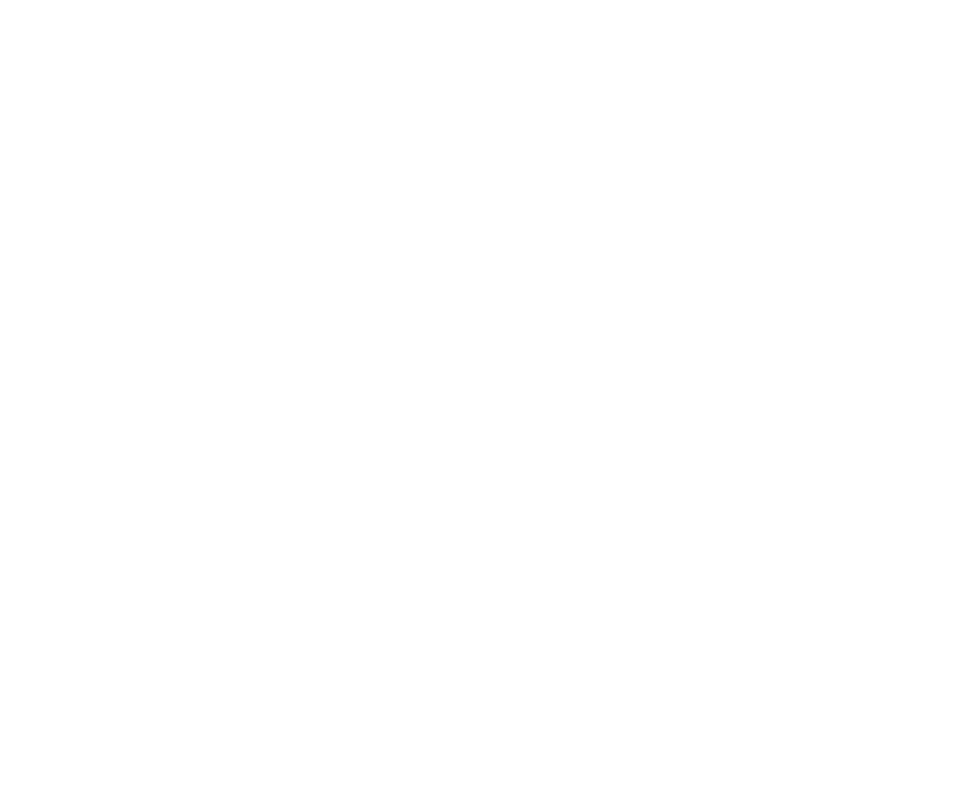
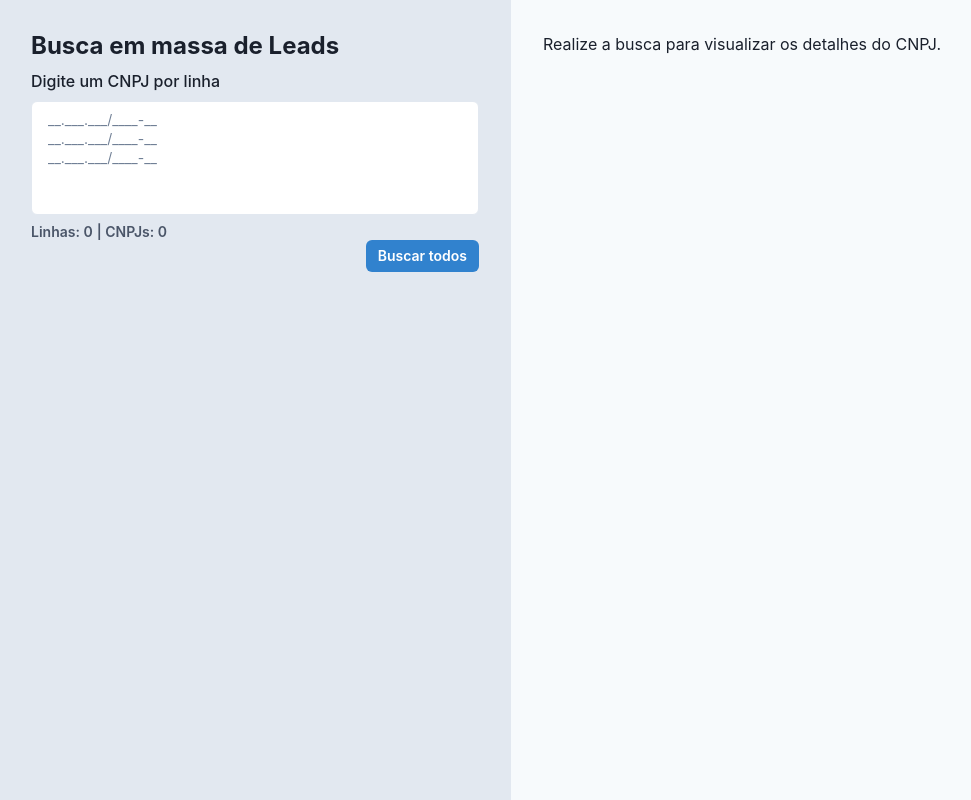
Before and after one commit to santhoo/leads-search, a Next.js app: page /bulk in a window 1280 px wide. Shown: the whole page, without its empty margins (1-972 px from the left). Built offline with nearby package versions, Linux system fonts and the light colour scheme.

Commit message:
Recursive fetch List results Active item context

```diff
--- /dev/null
+++ b/src/components/ItemDetail.js
@@ -0,0 +1,64 @@
+import { Flex } from '@chakra-ui/react'
+
+import CardItem from '@/components/CardItem'
+
+export default function ItemDetail({ item }) {
+	// console.log('ITEM:', item)
+	const { razao_social, estabelecimento: empresa } = item
+
+	const parse = [
+		{
+			label: 'Situação Cadastral',
+			value: empresa.situacao_cadastral,
+			bg:
+				empresa.situacao_cadastral !== 'Ativa'
+					? 'red.100'
+					: 'green.100',
+		},
+		{
+			label: 'Razão Social',
+			value: razao_social,
+		},
+		{
+			label: 'Nome Fantasia',
+			value: empresa.nome_fantasia,
+		},
+		{
+			label: 'Cidade - UF',
+			value: `${empresa.cidade.nome} - ${empresa.estado.sigla}`,
+		},
+		{
+			label: 'E-mail',
+			value: empresa.email,
+		},
+		{
+			label: 'Telefones',
+			value: `(${empresa.ddd1}) ${empresa.telefone1.replace(
+				/(.{4}$)/,
+				'-$1'
+			)} ${
+				empresa.ddd2 !== null
+					? ` / (${
+							empresa.ddd2
+					  }) ${empresa.telefone2.replace(
+							/(.{4}$)/,
+							'-$1'
+					  )}`
+					: ''
+			}`,
+		},
+		{
+			label: 'Endereço',
+			value: `${empresa.tipo_logradouro} ${empresa.logradouro}, ${empresa.numero}, ${empresa.cidade.nome}`,
+		},
+	]
+
+	return (
+		<Flex direction="column">
+			{parse &&
+				parse.map((item, index) => (
+					<CardItem key={index} item={item} />
+				))}
+		</Flex>
+	)
+}
--- /dev/null
+++ b/src/components/ListResults.js
@@ -0,0 +1,53 @@
+import { Box, Flex, Heading } from '@chakra-ui/react'
+
+import ResultItem from '@/components/ResultItem'
+
+export default function ListResults({ list }) {
+	return (
+		<>
+			{list?.length > 0 && (
+				<Flex
+					mt="16"
+					direction="column"
+					height="100%"
+					boxShadow="md"
+				>
+					<Box
+						w="100%"
+						p="2"
+						bg="blue.200"
+						alignSelf="flex-start"
+						borderTopRadius="md"
+						borderBottom="4px"
+						borderColor="blue.400"
+					>
+						<Heading fontSize="sm" fontWeight="bold">
+							{list.length} CNPJs buscados
+						</Heading>
+					</Box>
+
+					<Box
+						bg="gray.400"
+						flex="1"
+						overflow="hidden"
+						position="relative"
+						borderBottomRadius="md"
+					>
+						<Box
+							position="absolute"
+							left="0"
+							right="0"
+							top="0"
+							bottom="0"
+							overflowY="auto"
+						>
+							{list.map((item, index) => (
+								<ResultItem key={index} empresa={item} />
+							))}
+						</Box>
+					</Box>
+				</Flex>
+			)}
+		</>
+	)
+}
--- /dev/null
+++ b/src/components/ResultItem.js
@@ -0,0 +1,72 @@
+import {
+	Box,
+	Flex,
+	Heading,
+	Text,
+	IconButton,
+} from '@chakra-ui/react'
+
+import { ChevronRightIcon } from '@chakra-ui/icons'
+import { useDetailContext } from '@/context/DetailProvider'
+
+function CardResult({ error, data }) {
+	const handleOpen = useDetailContext()
+
+	return (
+		<Flex
+			direction="column"
+			bg={error.error ? 'gray.200' : 'gray.100'}
+			p="2"
+			minH="58px"
+			justifyContent="center"
+			borderBottom="2px"
+			borderColor="white"
+		>
+			{error.error ? (
+				<>
+					<Heading
+						color="red.600"
+						fontWeight="normal"
+						size="xs"
+					>
+						{error.cnpj}
+					</Heading>
+					<Text fontWeight="semibold" color="red.600">
+						{error.error}
+					</Text>
+				</>
+			) : (
+				<Flex
+					direction="row"
+					cursor="pointer"
+					onClick={() => handleOpen.setActive(data)}
+				>
+					<Flex direction="column" flex="1">
+						<Heading fontWeight="normal" size="xs">
+							{data.estabelecimento.cnpj}
+						</Heading>
+						<Text fontWeight="semibold">
+							{data.razao_social}
+						</Text>
+					</Flex>
+
+					<IconButton
+						colorScheme="blue"
+						_hover={{ bg: 'blue.100' }}
+						variant="ghost"
+						ml="2"
+						icon={<ChevronRightIcon />}
+					/>
+				</Flex>
+			)}
+		</Flex>
+	)
+}
+
+export default function ResultItem({ empresa }) {
+	const { error, cnpj, ...response } = empresa
+
+	return (
+		<CardResult error={{ error, cnpj }} data={response} />
+	)
+}
--- /dev/null
+++ b/src/context/DetailProvider.js
@@ -0,0 +1,27 @@
+import { createContext, useContext, useState } from 'react'
+
+const DetailContext = createContext()
+
+export function DetailProvider({ children }) {
+	const emptyState = {
+		empty:
+			'Realize a busca para visualizar os detalhes do CNPJ.',
+	}
+	const [open, setOpen] = useState(emptyState)
+
+	const handleOpen = {
+		active: open,
+		setActive: (obj) => setOpen(obj),
+		reset: () => setOpen(emptyState),
+	}
+
+	return (
+		<DetailContext.Provider value={handleOpen}>
+			{children}
+		</DetailContext.Provider>
+	)
+}
+
+export function useDetailContext() {
+	return useContext(DetailContext)
+}
--- a/src/pages/_app.js
+++ b/src/pages/_app.js
@@ -1,9 +1,12 @@
 import { ChakraProvider } from '@chakra-ui/react'
+import { DetailProvider } from '@/context/DetailProvider'
 
 export default function App({ Component, pageProps }) {
 	return (
-		<ChakraProvider>
-			<Component {...pageProps} />
-		</ChakraProvider>
+		<DetailProvider>
+			<ChakraProvider>
+				<Component {...pageProps} />
+			</ChakraProvider>
+		</DetailProvider>
 	)
 }
--- a/src/pages/bulk.js
+++ b/src/pages/bulk.js
@@ -1,14 +1,194 @@
-import { Container, Flex, Heading } from '@chakra-ui/react'
+import { useState } from 'react'
 import Head from 'next/head'
+import {
+	Container,
+	Box,
+	Flex,
+	Heading,
+	Textarea,
+	Button,
+	FormControl,
+	FormLabel,
+	FormHelperText,
+	Text,
+} from '@chakra-ui/react'
+
+import { useDetailContext } from '@/context/DetailProvider'
+import ListResults from '@/components/ListResults'
+import ItemDetail from '@/components/ItemDetail'
 
 export default function Bulk() {
+	const [loading, setLoading] = useState(false)
+
+	const [textareaValue, setTextareaValue] = useState('')
+	const [textList, setTextList] = useState([])
+	function handleTextList(value) {
+		setTextareaValue(value)
+
+		const list = value.split('\n')
+		setTextList(list)
+
+		parseSearch(list)
+	}
+
+	const [searchList, setSearchList] = useState([])
+	function parseSearch(list) {
+		// Monta Array com linhas da Textarea
+		const valid = list.filter(function (entry) {
+			const sanit = entry.trim()
+			if (
+				sanit !== '' && // Limpa linhas vazias
+				sanit.replace(/[^0-9]/g, '').length === 14 // Aceita apenas CNPJs
+			) {
+				return true
+			}
+		})
+
+		setSearchList(valid)
+	}
+
+	const [resultList, setResultList] = useState([])
+	async function handleFetch() {
+		if (searchList.length > 0) {
+			setLoading(true)
+
+			setResultList([])
+			handleOpen.reset()
+
+			searchList.forEach((cnpj, i) => {
+				setTimeout(async () => {
+					const response = await fetchCnpj(cnpj)
+					setResultList((resultList) => [
+						...resultList,
+						response,
+					])
+
+					// Cria log de cada consulta
+					let today = new Date()
+					console.log(
+						'Buscando:',
+						cnpj,
+						today.getHours() +
+							':' +
+							today.getMinutes() +
+							':' +
+							today.getSeconds()
+					)
+
+					// Para o Loading se for o último fetch
+					i + 1 === searchList.length && setLoading(false)
+				}, i * 40000)
+			})
+		}
+	}
+
+	async function fetchCnpj(cnpj) {
+		try {
+			const response = await fetch(
+				`https://publica.cnpj.ws/cnpj/${cnpj}`,
+				{
+					method: 'GET',
+					headers: {
+						'Content-Type': 'application/json',
+					},
+				}
+			)
+
+			if (response.status === 200) {
+				return await response.json()
+			} else {
+				return {
+					cnpj: cnpj,
+					error: 'Erro ao buscar CNPJ',
+				}
+			}
+		} catch (err) {
+			// throw new Error(err)
+			return {
+				cnpj: cnpj,
+				error: 'Erro ao buscar CNPJ',
+			}
+		}
+	}
+
+	const handleOpen = useDetailContext()
+
 	return (
 		<>
 			<Head>
-				<title>Leads Search - Santiago</title>
+				<title>Busca em Massa de Leads - Santiago</title>
 			</Head>
 
-			<Flex direction="row"></Flex>
+			<Flex direction="row" w="100%" h="100vh" maxH="100vh">
+				<Flex
+					bg="gray.200"
+					flex="0 0 40%"
+					w="40%"
+					p="8"
+					direction="column"
+				>
+					<Heading fontSize="2xl" mb="2">
+						Busca em massa de Leads
+					</Heading>
+					<FormControl as={Flex} direction="column">
+						<FormLabel>Digite um CNPJ por linha</FormLabel>
+						<Textarea
+							bg="white"
+							value={textareaValue}
+							resize="none"
+							fontSize="sm"
+							rows="5"
+							placeholder={`__.___.___/____-__\n__.___.___/____-__\n__.___.___/____-__`}
+							isDisabled={loading}
+							onChange={(e) =>
+								handleTextList(e.target.value)
+							}
+						/>
+						<FormHelperText as={Flex} fontWeight="semibold">
+							<Text mr="1">Linhas: {textList.length}</Text>
+							<Text>| CNPJs: {searchList.length}</Text>
+						</FormHelperText>
+						<Button
+							mr="0"
+							ml="auto"
+							colorScheme="blue"
+							size="sm"
+							isLoading={loading}
+							onClick={() => handleFetch()}
+						>
+							Buscar todos
+						</Button>
+					</FormControl>
+
+					<ListResults list={resultList} />
+				</Flex>
+
+				<Box
+					bg="gray.50"
+					flex="1"
+					h="100%"
+					position="relative"
+				>
+					<Box
+						position="absolute"
+						left="0"
+						right="0"
+						top="0"
+						bottom="0"
+						overflowY="auto"
+						p="8"
+					>
+						{handleOpen.active?.empty ? (
+							// <DetailEmpty />
+							<h1>{handleOpen.active.empty}</h1>
+						) : (
+							<Container>
+								<ItemDetail item={handleOpen.active} />
+							</Container>
+						)}
+					</Box>
+				</Box>
+			</Flex>
 		</>
 	)
 }
```
Also changed, not shown: src/components/ListItems.js (+3 -57 lines).
